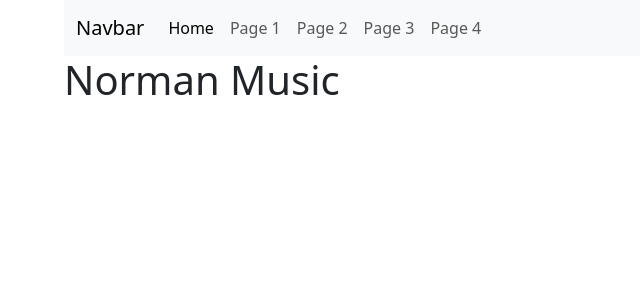
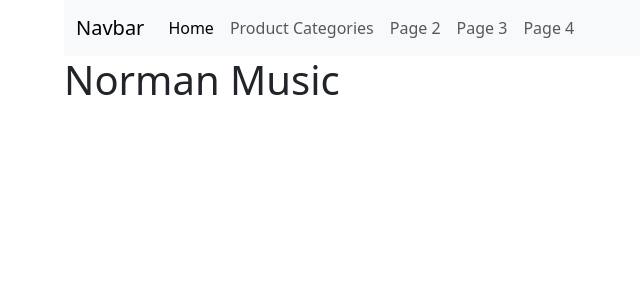
Before and after one commit to Daxton-Gray/MIS4013Project, a PHP site: page /index.php in a window 1280 px wide. Shown: the top 300 px of the page, without its empty margins (18-658 px from the left). Run offline with PHP 8.4, Linux system fonts and the light colour scheme.

Commit message:
Update header.php

```diff
--- a/view/header.php
+++ b/view/header.php
@@ -26,7 +26,7 @@
               </li>
 
               <li class="nav-item">
-                <a class="nav-link" href="page1.php">Page 1</a>
+                <a class="nav-link" href="categories.php">Product Categories</a>
               </li>
 
               <li class="nav-item">
```
